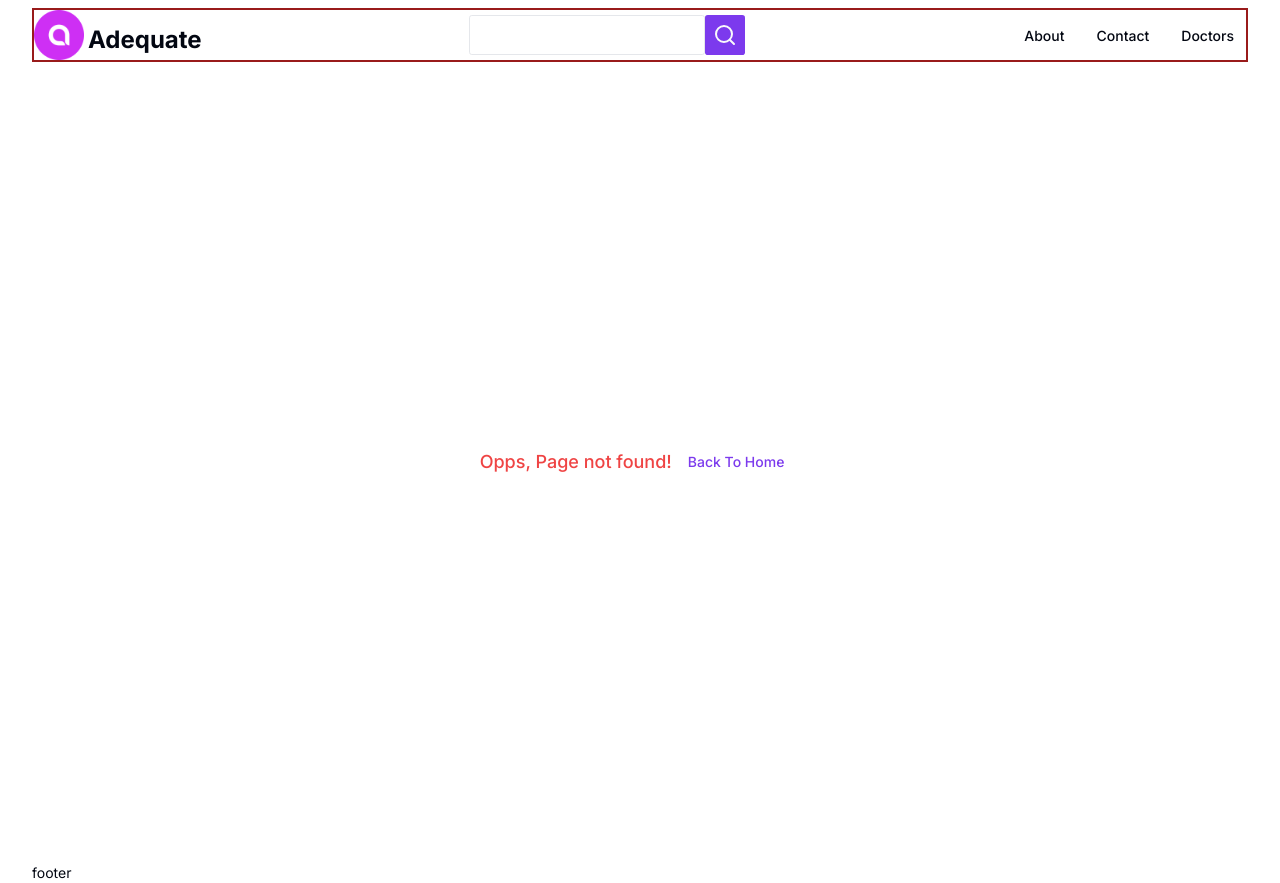
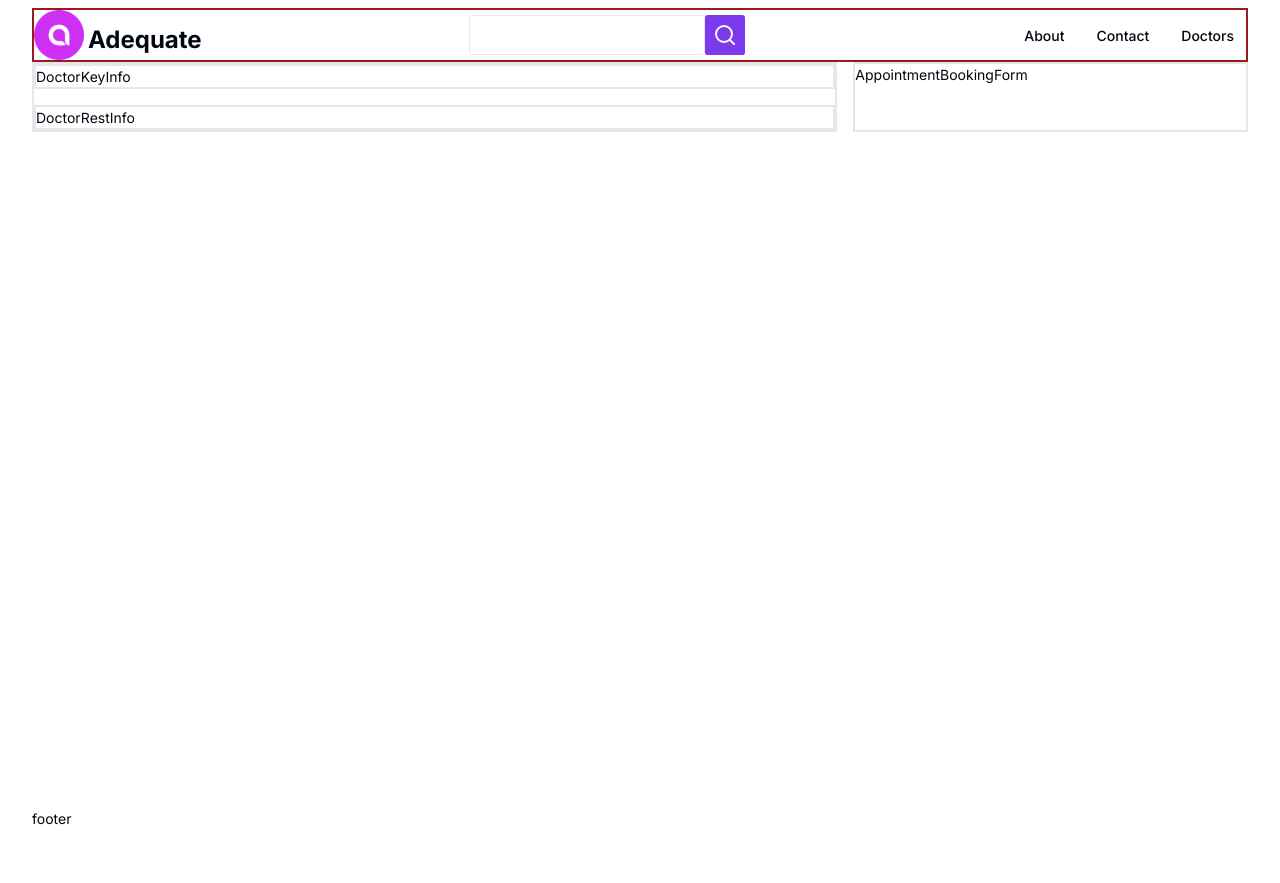
Before and after one commit to mehedihasan2004/adequate, a Next.js app in the folder frontend/: page /doctors/1 in a window 1280 px wide. Before the commit this address had no page. After the commit the page ends 829 px from the top, so only its background shows below. Built offline with nearby package versions, Linux system fonts and the light colour scheme.

Commit message:
Doctor details page structure made - [ frontend ]

```diff
--- /dev/null
+++ b/frontend/app/_components/AppointmentBookingForm.tsx
@@ -0,0 +1,7 @@
+const AppointmentBookingForm = () => {
+  return (
+    <section className="col-span-1 border-2">AppointmentBookingForm</section>
+  );
+};
+
+export default AppointmentBookingForm;
--- a/frontend/app/_components/DoctorCard.tsx
+++ b/frontend/app/_components/DoctorCard.tsx
@@ -1,18 +1,24 @@
+"use client";
+
+import { cn } from "@/lib/utils";
+import { MapPin, Star } from "lucide-react";
+import { useRouter } from "next/navigation";
 import { Button } from "@/components/ui/button";
+import { DoctorCardImage } from "@/app/_components";
+import { badgeVariants } from "@/components/ui/badge";
 import {
   Card,
   CardContent,
   CardFooter,
   CardHeader,
 } from "@/components/ui/card";
-import { cn } from "@/lib/utils";
-import { DoctorCardImage } from "@/app/_components";
-import { MapPin, Star } from "lucide-react";
-import { badgeVariants } from "@/components/ui/badge";
 
 const DoctorCard = () => {
+  const id = 123;
+  const { push } = useRouter();
+
   return (
-    <Card className={cn("w-[300px]")}>
+    <Card className={cn("w-[300px] bg-primary/5")}>
       <CardHeader>
         <DoctorCardImage src="/images/logo.png" fallbackText="Doctor" />
       </CardHeader>
@@ -42,7 +48,9 @@ const DoctorCard = () => {
         </div>
       </CardContent>
       <CardFooter>
-        <Button className="w-full">Visit Doctor</Button>
+        <Button onClick={() => push(`/doctors/${id}`)} className="w-full">
+          Visit Doctor
+        </Button>
       </CardFooter>
     </Card>
   );
--- /dev/null
+++ b/frontend/app/_components/DoctorKeyInfo.tsx
@@ -0,0 +1,5 @@
+const DoctorKeyInfo = () => {
+  return <section className="border-2">DoctorKeyInfo</section>;
+};
+
+export default DoctorKeyInfo;
--- /dev/null
+++ b/frontend/app/_components/DoctorRestInfo.tsx
@@ -0,0 +1,5 @@
+const DoctorRestInfo = () => {
+  return <section className="border-2">DoctorRestInfo</section>;
+};
+
+export default DoctorRestInfo;
--- a/frontend/app/_components/index.ts
+++ b/frontend/app/_components/index.ts
@@ -1,4 +1,13 @@
 import DoctorCard from "./DoctorCard";
 import DoctorCardImage from "./DoctorCardImage";
+import DoctorKeyInfo from "./DoctorKeyInfo";
+import DoctorRestInfo from "./DoctorRestInfo";
+import AppointmentBookingForm from "./AppointmentBookingForm";
 
-export { DoctorCard, DoctorCardImage };
+export {
+  DoctorCard,
+  DoctorCardImage,
+  DoctorKeyInfo,
+  DoctorRestInfo,
+  AppointmentBookingForm,
+};
--- /dev/null
+++ b/frontend/app/doctors/[id]/page.tsx
@@ -0,0 +1,19 @@
+import {
+  AppointmentBookingForm,
+  DoctorRestInfo,
+  DoctorKeyInfo,
+} from "@/app/_components";
+
+const DoctorDetailsPage = ({ params: { id } }: { params: { id: string } }) => {
+  return (
+    <div className="grid grid-cols-3 gap-x-4">
+      <div className="col-span-2 border-2 space-y-4">
+        <DoctorKeyInfo />
+        <DoctorRestInfo />
+      </div>
+      <AppointmentBookingForm />
+    </div>
+  );
+};
+
+export default DoctorDetailsPage;
```
Also changed, not shown: frontend/public/images/doctor-avatar.webp (added).
